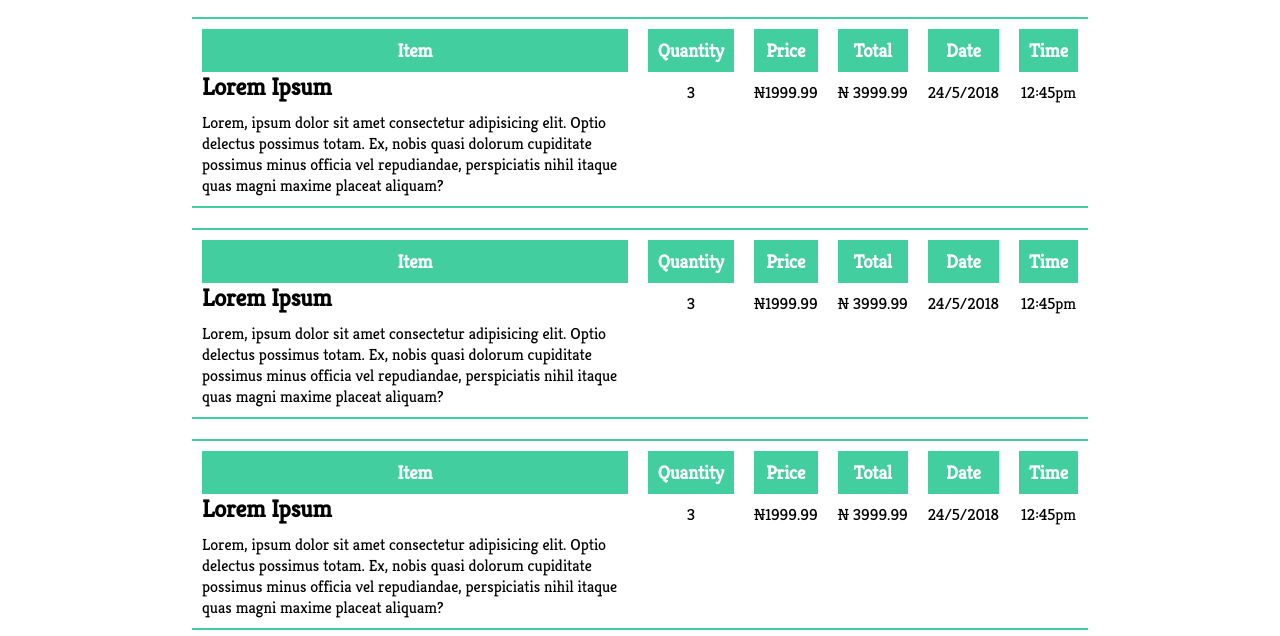
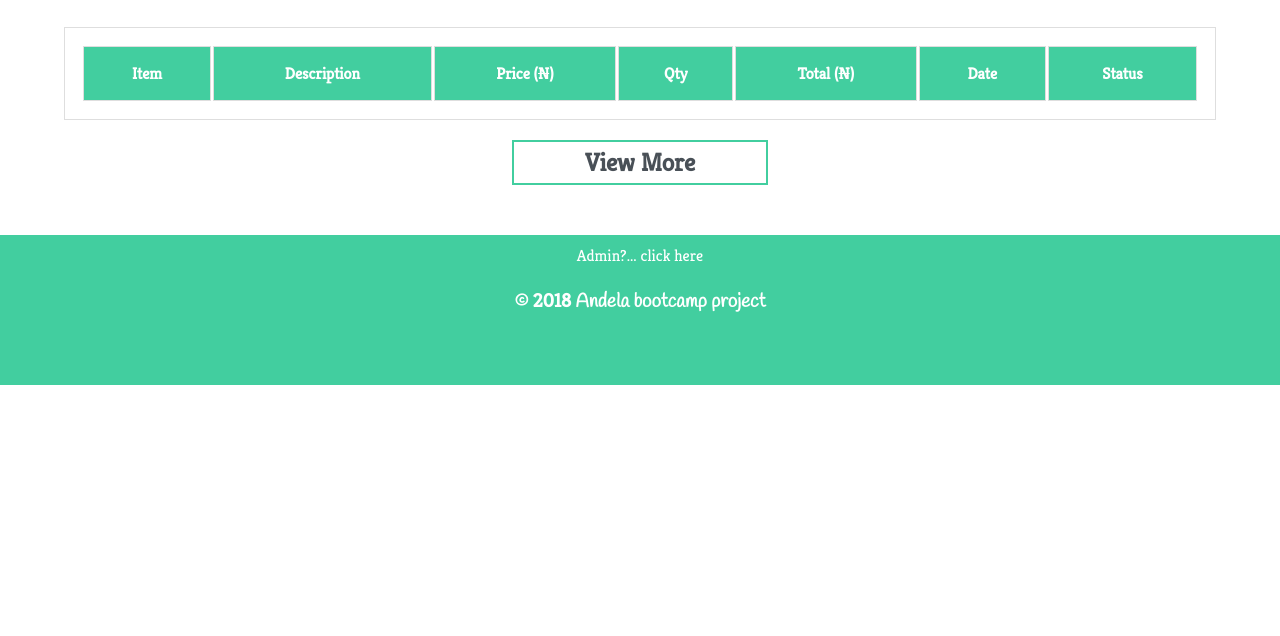
Before and after one commit to el-Joft/Fast-Food-Fast, a website: page frontend/user-dashboard.html in a window 1280 px wide. Shown: the part 316-952 px from the top of the page. After the commit the page ends 800 px from the top, so only its background shows below. Drawn offline with Linux system fonts and the light colour scheme.

Commit message:
[finishes #161655259] Fetch all orders made by a particular user

```diff
--- /dev/null
+++ b/frontend/assets/js/fetch/userOrder.js
@@ -0,0 +1,61 @@
+const token = localStorage.getItem('token');
+
+const decodeToken = () => {
+  const playload = JSON.parse(atob(token.split('.')[1]));
+  return playload;
+};
+
+const userOrder = () => {
+  let orderResult;
+  const userDetails = decodeToken();
+  const userid = userDetails.id;
+  fetch(`/api/v1/users/${userid}/orders`, {
+    method: 'GET',
+    headers: {
+      'Content-Type': 'application/json',
+      token,
+    },
+    credentials: 'same-origin',
+  }).then((response) => {
+    if (response.status !== 200) {
+      console.log(`Looks like there was a problem. Status Code: ${
+        response.status}`);
+      return;
+    }
+    response.json()
+      .then((data) => {
+        orderResult = data.result;
+        let output = '';
+        orderResult.forEach((element) => {
+          const fetchMenu = fetch(`/api/v1/menus/${element.menuid}`, {
+            method: 'GET',
+            headers: {
+              'Content-Type': 'application/json',
+              token,
+            },
+            credentials: 'same-origin',
+          }).then(res => res.json());
+          const combinedData = { fetchMenu: {} };
+          Promise.all([fetchMenu]).then((values) => {
+            combinedData.fetchMenu = values[0].result;
+            const menu = combinedData.fetchMenu;
+            const truncate = (str, words) => str.split(' ').splice(0, words).join(' ');
+            const descpt = menu.description;
+            output += `
+            <tr>
+                <td>${menu.name}</td>
+                <td>${truncate(descpt, 5)}</td>
+                <td>${menu.price}</td>
+                <td>${element.quantity}</td>
+                <td>${element.totalprice}</td>
+                <td>${element.created_date}</td>
+                <td>${element.status}</td>
+            </tr>`;
+            document.getElementById('history-body').innerHTML = output;
+          });
+        });
+      });
+  });
+};
+
+userOrder();
--- a/frontend/user-dashboard.html
+++ b/frontend/user-dashboard.html
@@ -116,120 +116,28 @@
                     <div class="history-head-text">
                         <h3>YOUR ORDER HISTORY</h3>
                     </div>
-                    <div class="history-body">
+                    <div class="">
+                        <table class="admin-table">
+                            <thead class="table-head">
+                                <tr>
+                                <th>Item</th>
+                                <th>Description</th>
+                                <th>Price (<strike>N</strike>)</th>
+                                <th>Qty</th>
+                                <th>Total (<strike>N</strike>)</th>
+                                <th>Date</th>
+                                <th>Status</th>
+                                </tr>
+                            </thead>
+                            <tbody id="history-body">
 
-                        <div class="history-item item">
+                            </tbody>
+                            <tfoot>
 
-                            <h3>Item</h3>
-                            <div>
-                                <h2>Lorem Ipsum</h2>
-                                <p>
-                                    Lorem, ipsum dolor sit amet consectetur adipisicing elit. Optio delectus possimus totam.
-                                    Ex, nobis quasi dolorum cupiditate possimus
-                                    minus officia vel repudiandae, perspiciatis nihil itaque quas magni maxime placeat aliquam?
-                                </p>
-                            </div>
+                            </tfoot>
+                        </table>
 
-                        </div>
-                        <div class="history-item history-quantity">
-                            <h3>Quantity</h3>
-                            <p>3</p>
-                        </div>
-                        <div class="history-item history-price">
-                            <h3>Price</h3>
-                            <p><strike>N</strike>1999.99</p>
-                        </div>
-                        <div class="history-item history-total">
-                            <h3>Total</h3>
-                            <p><strike>N</strike> 3999.99</p>
-                        </div>
-                        <div class="history-item history-date">
-                            <h3>Date</h3>
-                            <p>24/5/2018</p>
-                        </div>
-                        <div class="history-item history-time">
-                            <h3>Time</h3>
-                            <p>12:45pm</p>
-                        </div>
                     </div>
-
-
-
-
-               <div class="history-body">
-
-                    <div class="history-item item">
-
-                        <h3>Item</h3>
-                        <div>
-                            <h2>Lorem Ipsum</h2>
-                            <p>
-                                Lorem, ipsum dolor sit amet consectetur adipisicing elit. Optio delectus possimus totam.
-                                Ex, nobis quasi dolorum cupiditate possimus
-                                minus officia vel repudiandae, perspiciatis nihil itaque quas magni maxime placeat aliquam?
-                            </p>
-                        </div>
-                    </div>
-                    <div class="history-item history-quantity">
-                        <h3>Quantity</h3>
-                        <p>3</p>
-                    </div>
-                    <div class="history-item history-price">
-                        <h3>Price</h3>
-                        <p><strike>N</strike>1999.99</p>
-                    </div>
-                    <div class="history-item history-total">
-                        <h3>Total</h3>
-                        <p><strike>N</strike> 3999.99</p>
-                    </div>
-                    <div class="history-item history-date">
-                        <h3>Date</h3>
-                        <p>24/5/2018</p>
-                    </div>
-                    <div class="history-item history-time">
-                        <h3>Time</h3>
-                        <p>12:45pm</p>
-                    </div>
-                </div>
-
-
-
-
-            <div class="history-body">
-
-                <div class="history-item item">
-
-                    <h3>Item</h3>
-                    <div>
-                        <h2>Lorem Ipsum</h2>
-                        <p>
-                            Lorem, ipsum dolor sit amet consectetur adipisicing elit. Optio delectus possimus totam.
-                            Ex, nobis quasi dolorum cupiditate possimus
-                            minus officia vel repudiandae, perspiciatis nihil itaque quas magni maxime placeat aliquam?
-                        </p>
-                    </div>
-                </div>
-                <div class="history-item history-quantity">
-                    <h3>Quantity</h3>
-                    <p>3</p>
-                </div>
-                <div class="history-item history-price">
-                    <h3>Price</h3>
-                    <p><strike>N</strike>1999.99</p>
-                </div>
-                <div class="history-item history-total">
-                    <h3>Total</h3>
-                    <p><strike>N</strike> 3999.99</p>
-                </div>
-                <div class="history-item history-date">
-                    <h3>Date</h3>
-                    <p>24/5/2018</p>
-                </div>
-                <div class="history-item history-time">
-                    <h3>Time</h3>
-                    <p>12:45pm</p>
-                </div>
-            </div>
 
             <div class="menu-text">
                 <h3 class="full-menu"><a href="">View More</a> </h3>
@@ -249,6 +157,7 @@
         </section>
 
         <script src="assets/js/app.js"></script>
+        <script src="assets/js/fetch/userOrder.js"></script>
         <script>
             window.onload = () => {
                 app.mobileNavbar();
--- a/server/src/controllers/OrderController.js
+++ b/server/src/controllers/OrderController.js
@@ -100,7 +100,7 @@ class OrderController {
         if (err) {
           res.status(500).send('Could not establish database connection');
         } else {
-          const result = data.rows[0];
+          const result = data.rows;
           if (result) {
             res.status(200).json({
               result,
--- a/server/src/migrations/create.js
+++ b/server/src/migrations/create.js
@@ -30,7 +30,7 @@ const createUsersTables = () => {
     })
     .catch((err) => {
       console.log(err);
-      pool.end();
+      // pool.end();
     });
 
   const defaultAdmin = () => {
@@ -83,7 +83,7 @@ const createMenusTables = () => {
     })
     .catch((err) => {
       console.log(err);
-      pool.end();
+      // pool.end();
     });
 };
 
@@ -110,7 +110,7 @@ const createOrderTables = () => {
     })
     .catch((err) => {
       console.log(err);
-      pool.end();
+      // pool.end();
     });
 };
 
```
